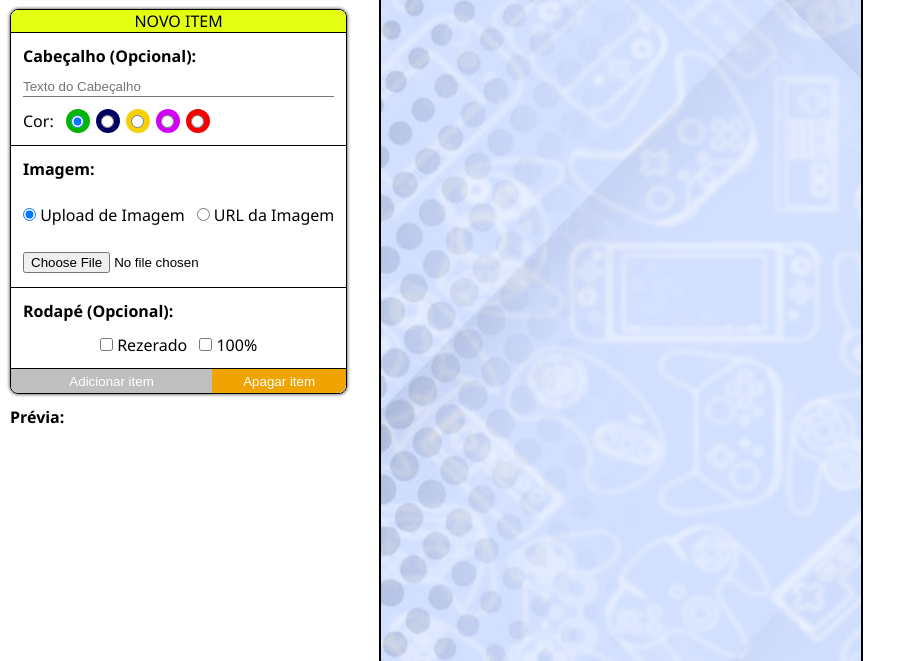
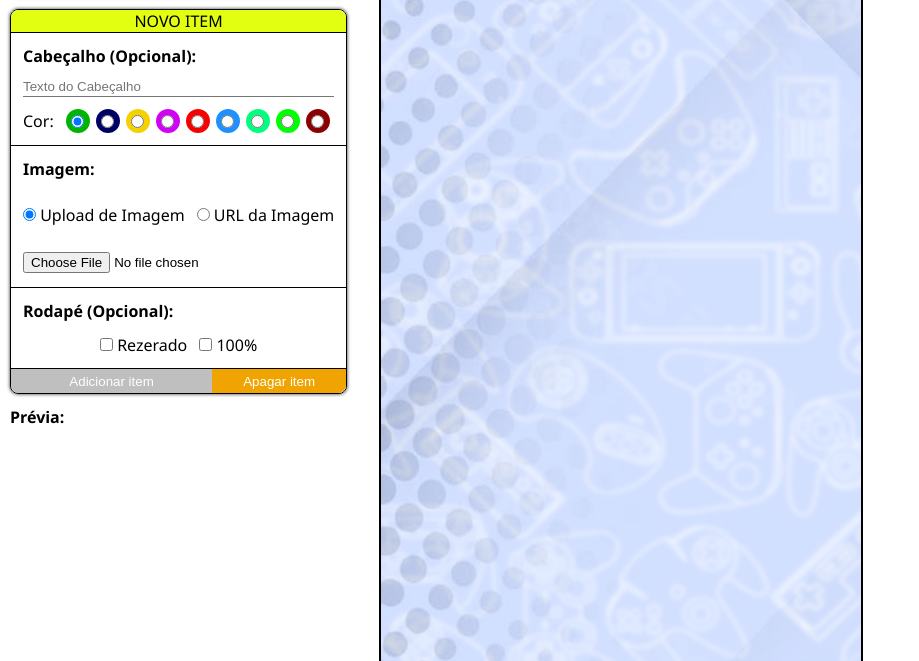
Before and after one commit to vmarcante/grid-list-maker, a plain HTML site: page index.html in a window 1280 px wide. Shown: the part 139-800 px from the top of the page, without its empty margins (0-919 px from the left). Drawn offline with Linux system fonts and the light colour scheme.

Commit message:
Icones e novas cores

```diff
--- a/index.html
+++ b/index.html
@@ -5,6 +5,7 @@
     <meta charset="UTF-8">
     <meta name="viewport" content="width=device-width, initial-scale=1.0">
     <title>Content List Maker</title>
+    <link rel="icon" type="image/x-icon" href="./assets/trophy.png">
 
     <link rel="stylesheet" href="./styles.css">
 </head>
--- a/main.js
+++ b/main.js
@@ -1,7 +1,7 @@
 //=-=-=--=-=-=-=-=-=
 //  Global Variables
 items = [];
-availableColors = ["#00B500", "#000064", "#F6D101", "#D101F6", "#F60101"]
+availableColors = ["#00B500", "#000064", "#F6D101", "#D101F6", "#F60101", "#1E90FF", "#00FF7F", "#00FF00", "#8B0000"]
 previewItem = {};
 canAdd = false;
 //=-=-=--=-=-=-=-=-=
```
